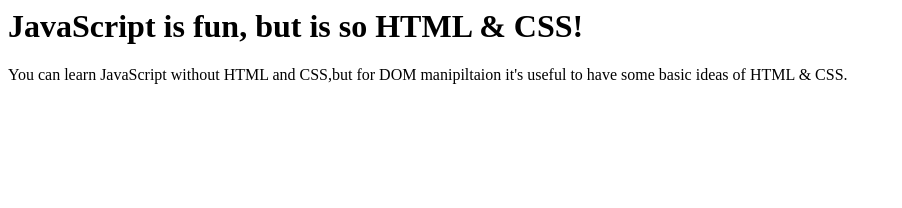
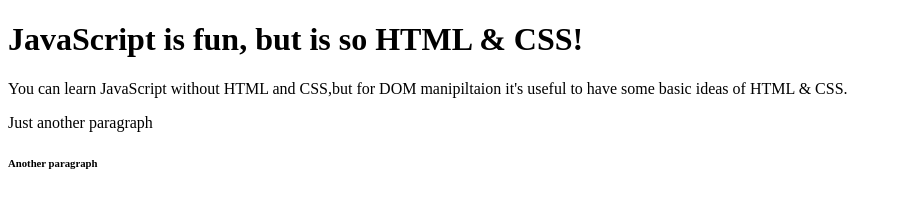
Before and after one commit to Tristifano/JS-Refresher, a plain HTML site: page 06-HTML & CSS Crash Course/<html>.html in a window 1280 px wide. Shown: the whole page, without its empty margins (0-902 px from the left). Drawn offline with Linux system fonts and the light colour scheme.

Commit message:
adding html-css basics

```diff
--- a/06-HTML & CSS Crash Course/<html>.html
+++ b/06-HTML & CSS Crash Course/<html>.html
@@ -1,7 +1,11 @@
-<html>
+<!DOCTYPE html>
+<html lang="en">
 
 <head>
-    <title>Learning HTML & CSS</title>
+    <meta charset="UTF-8">
+    <meta http-equiv="X-UA-Compatible" content="IE=edge">
+    <meta name="viewport" content="width=device-width, initial-scale=1.0">
+    <title>HTML & CSS Basics</title>
 </head>
 
 <body>
@@ -10,6 +14,12 @@
         You can learn JavaScript without HTML and CSS,but for DOM manipiltaion
         it's useful to have some basic ideas of HTML & CSS.
     </p>
+    <p>
+        Just another paragraph
+    </p>
+    <h6>
+        Another paragraph
+    </h6>
 </body>
 
 </html>
```
